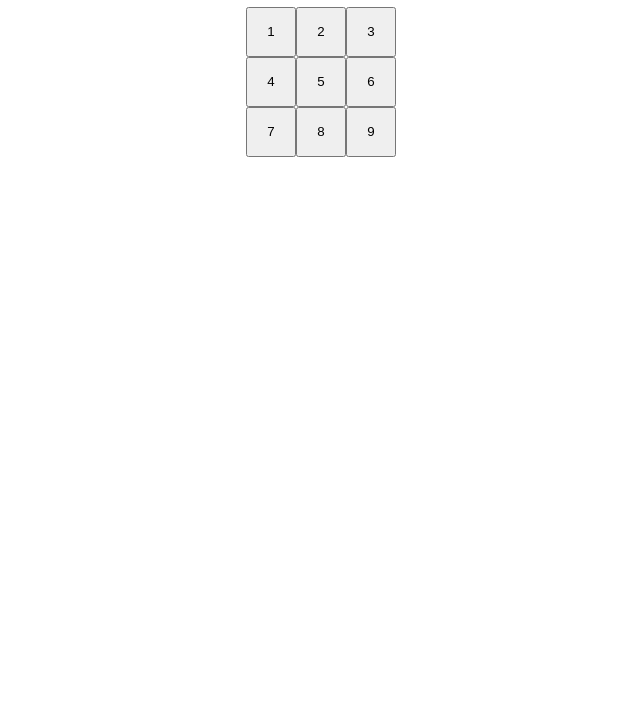
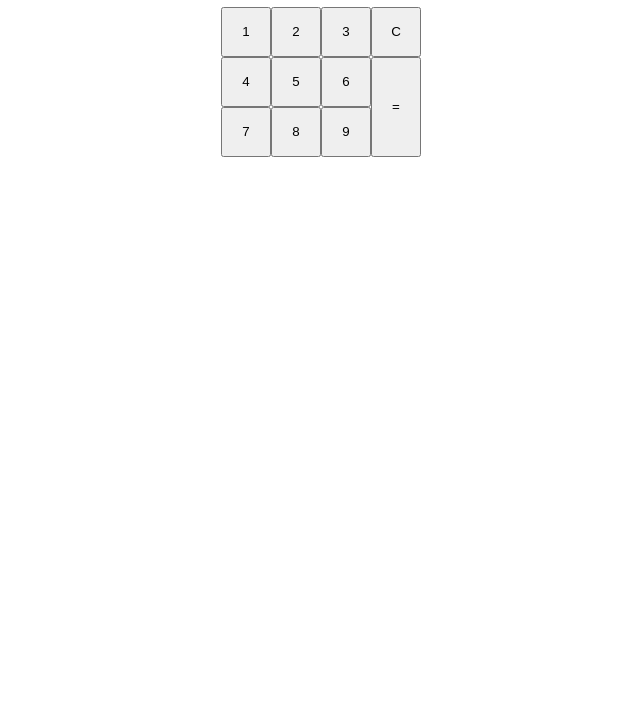
Before and after one commit to Pyrite19/Calculator, a plain HTML site: page index.html in a window 1280 px wide. Shown: the part 81-800 px from the top of the page, without its empty margins (319-959 px from the left). Drawn offline with Linux system fonts and the light colour scheme.

Commit message:
Added two more buttons.

```diff
--- a/index.html
+++ b/index.html
@@ -12,11 +12,19 @@
 
 <body>
     <div class="container">
-        <div class="numpad">
-            <div class="row"><h1 class="text">N/A</h1></div>
-            <div class="row"><button>1</button><button>2</button><button>3</button></div>
-            <div class="row"><button>4</button><button>5</button><button>6</button></div>
-            <div class="row"><button>7</button><button>8</button><button>9</button></div>
+        <div class="display">
+            <h1 class="text">N/A</h1>
+        </div>
+        <div class="keypad">
+            <div class="numpad">
+                <div class="row"><button>1</button><button>2</button><button>3</button></div>
+                <div class="row"><button>4</button><button>5</button><button>6</button></div>
+                <div class="row"><button>7</button><button>8</button><button>9</button></div>
+            </div>
+            <div class="sideBtns">
+                <button>C</button><button class="tallBtn">=</button>
+            </div>
+
         </div>
     </div>
 </body>
--- a/style.css
+++ b/style.css
@@ -3,9 +3,28 @@ body {
     justify-content: center;
 }
 
-.row {
+.container {
+    display: flex;
+    flex-direction: column;
+}
+
+.display {
     display: flex;
     justify-content: center;
+}
+
+.keypad {
+    display: flex;
+}
+
+.tallBtn {
+    height: 100px;
+    width: 50px;
+}
+
+.sideBtns {
+    display: flex;
+    flex-direction: column;
 }
 
 button {
```
